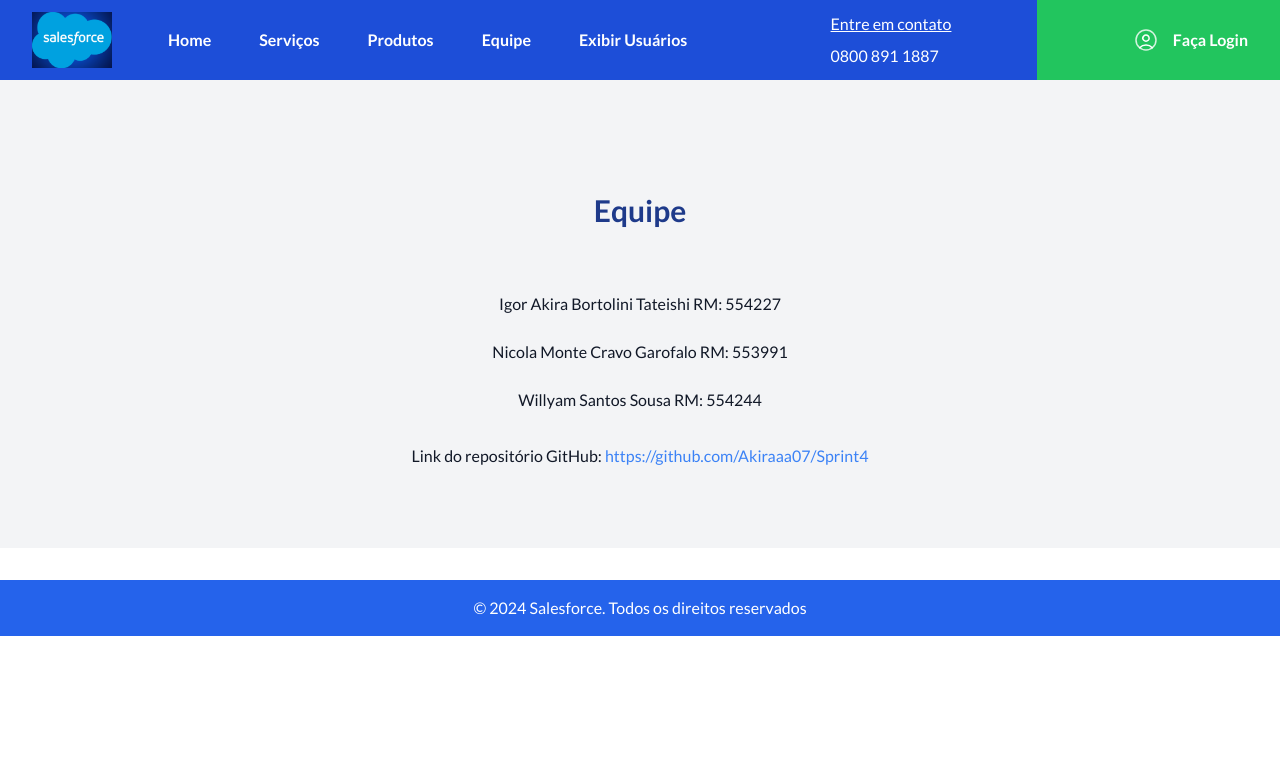
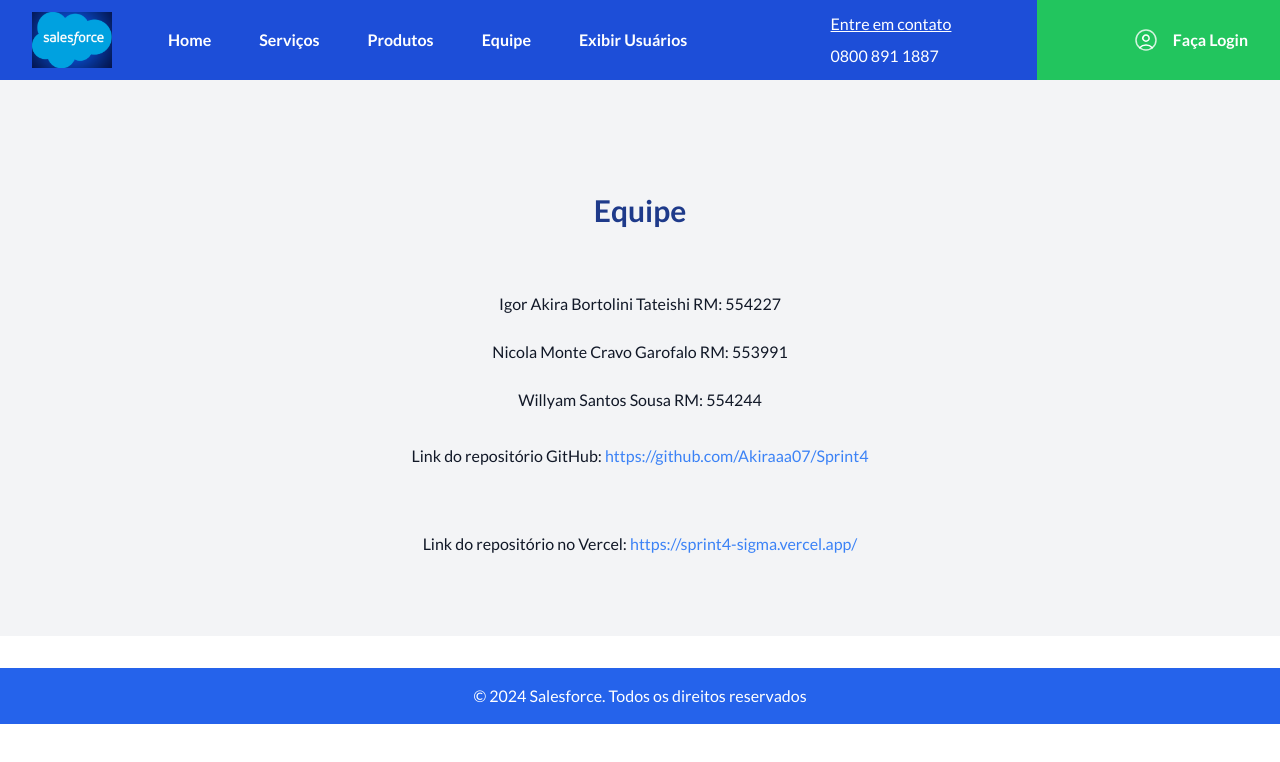
Before and after one commit to Akiraaa07/Sprint4, a Next.js app: page /equipe in a window 1280 px wide. Shown: the top 762 px of the page. Built offline with nearby package versions, Linux system fonts and the light colour scheme.

Commit message:
decimo sexto commit, colocando o link do vercel - Willyam Santos

```diff
--- a/src/app/equipe/page.tsx
+++ b/src/app/equipe/page.tsx
@@ -13,12 +13,23 @@
                         <p className="text-center py-8 text-gray-900"> {/* Parágrafo centralizado com padding top e cor de texto cinza */}
                             Link do repositório GitHub: {/* Texto de link para o repositório no GitHub */}
                             <a
-                                href="https://github.com/Akiraaa07/Sprint-3-FrontEnd"
+                                href="https://github.com/Akiraaa07/Sprint4"
                                 target="_blank"
                                 rel="noopener noreferrer"
                                 className="text-blue-500 hover:underline"
                             >
                                 https://github.com/Akiraaa07/Sprint4 {/* URL do repositório */}
+                            </a>
+                        </p>
+                        <p className="text-center py-8 text-gray-900"> {/* Parágrafo centralizado com padding top e cor de texto cinza */}
+                            Link do repositório no Vercel: {/* Texto de link para o repositório no GitHub */}
+                            <a
+                                href="https://sprint4-sigma.vercel.app/"
+                                target="_blank"
+                                rel="noopener noreferrer"
+                                className="text-blue-500 hover:underline"
+                            >
+                                https://sprint4-sigma.vercel.app/ {/* URL do repositório */}
                             </a>
                         </p>
                     </aside>
```
